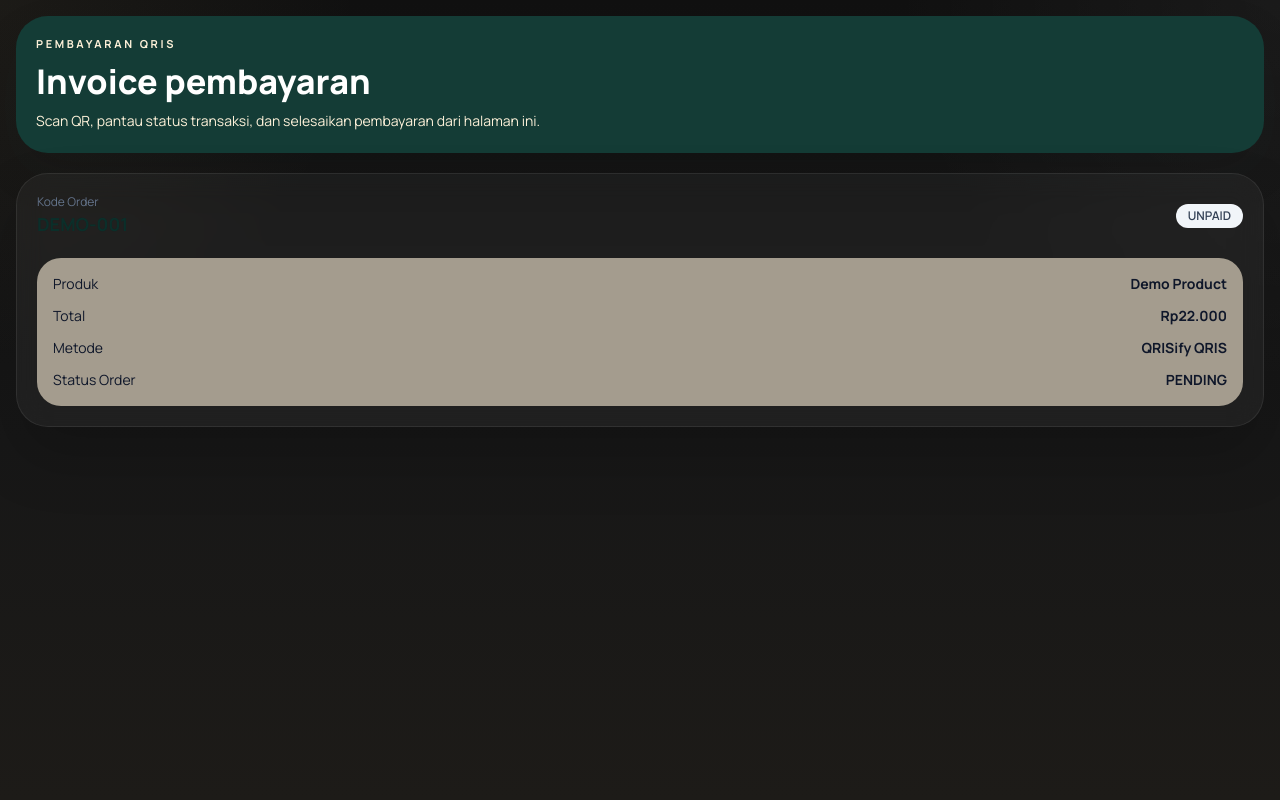
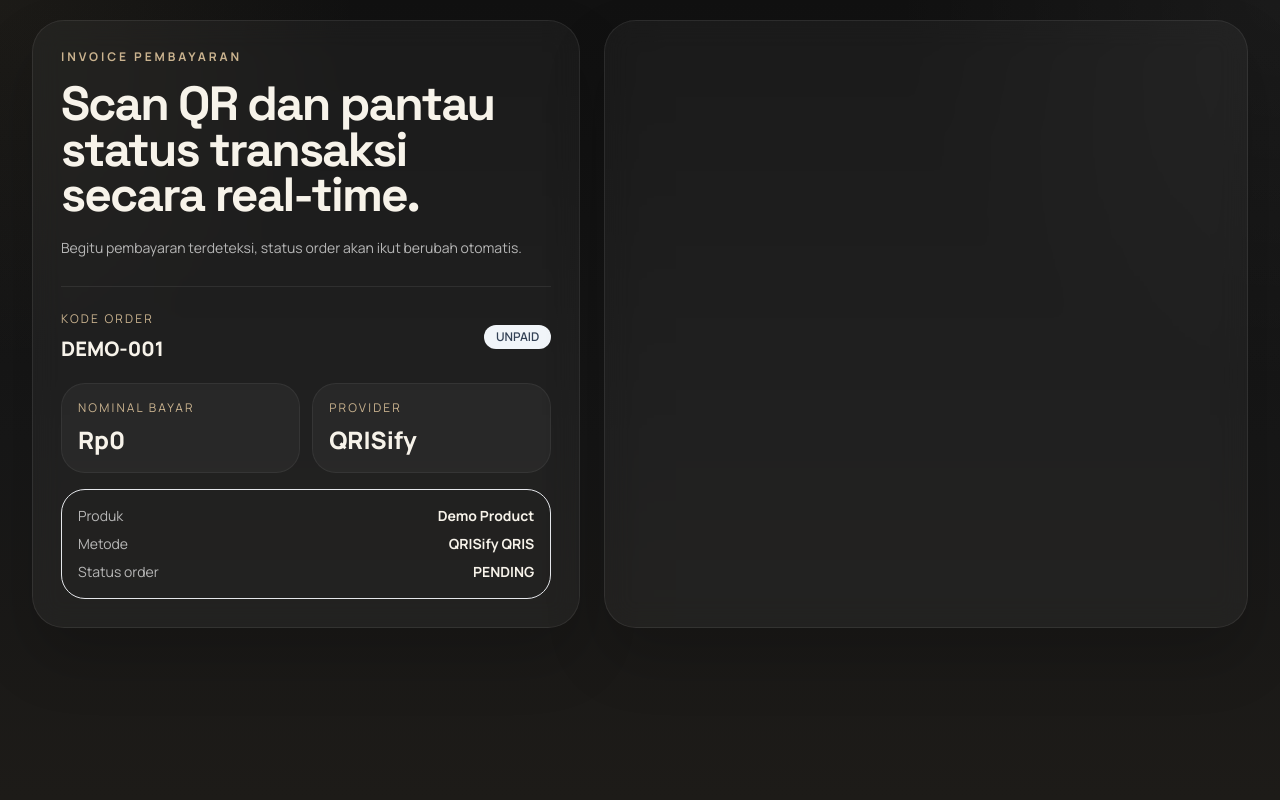
Before and after one commit to AdiityaAnugrah/jasajoki.me, a PHP site: page /invoice.php in a window 1280 px wide. Run offline with PHP 8.4, Linux system fonts and the light colour scheme; data that the repository does not hold is empty; some libraries are stand-ins or nearby versions.

Commit message:
Polish checkout and invoice to match storefront

```diff
--- a/store/invoice.php
+++ b/store/invoice.php
@@ -46,12 +46,12 @@ $pageTitle = 'Invoice ' . $orderCode;
 require __DIR__ . '/partials/header.php';
 ?>
 <div class="mobile-shell min-h-screen">
-<main class="px-4 pb-8 pt-4">
-    <div class="rounded-[32px] bg-[#143c36] p-5 text-white shadow-soft">
-        <p class="text-[11px] font-bold uppercase tracking-[0.24em] text-brand-100">Pembayaran QRIS</p>
-        <h1 class="mt-3 text-[34px] font-black leading-[0.95]">Invoice pembayaran</h1>
-        <p class="mt-3 text-sm leading-6 text-brand-100">Scan QR, pantau status transaksi, dan selesaikan pembayaran dari halaman ini.</p>
-    </div>
+<main class="store-container px-4 pb-10 pt-5 md:px-6 lg:px-8">
+    <section class="grid gap-6 xl:grid-cols-[0.92fr_1.08fr]">
+        <div class="card-soft rounded-[32px] p-5 md:p-7">
+            <p class="store-kicker text-xs font-bold uppercase tracking-[0.24em]">Invoice pembayaran</p>
+            <h1 class="store-heading mt-4 text-[34px] font-black leading-[0.95] text-[#f7f3ea] md:text-[48px]">Scan QR dan pantau status transaksi secara real-time.</h1>
+            <p class="store-muted mt-4 text-sm leading-7">Begitu pembayaran terdeteksi, status order akan ikut berubah otomatis.</p>
 
             <?php if ($flashSuccess): ?>
                 <div class="mt-4 rounded-[24px] bg-emerald-50 px-4 py-3 text-sm font-semibold text-emerald-700"><?= e($flashSuccess) ?></div>
@@ -60,81 +60,95 @@ require __DIR__ . '/partials/header.php';
                 <div class="mt-4 rounded-[24px] bg-rose-50 px-4 py-3 text-sm font-semibold text-rose-700"><?= e($flashError) ?></div>
             <?php endif; ?>
 
-    <section class="card-soft mt-5 rounded-[32px] p-5">
+            <div class="store-line mt-6 border-t pt-6">
                 <div class="flex items-center justify-between gap-3">
                     <div>
-                <div class="text-xs text-slate-500">Kode Order</div>
-                <div class="text-lg font-bold text-accent-900"><?= e($orderCode) ?></div>
+                        <div class="text-xs uppercase tracking-[0.18em] text-[#cab38f]">Kode order</div>
+                        <div class="mt-2 text-xl font-black text-[#f7f3ea]"><?= e($orderCode) ?></div>
                     </div>
                     <span class="rounded-full px-3 py-1 text-xs font-semibold <?= e(admin_order_status_badge($order['payment_status'] ?? 'UNPAID')) ?>">
                         <?= e($order['payment_status'] ?? 'UNPAID') ?>
                     </span>
                 </div>
 
-        <div class="mt-5 grid gap-3 rounded-3xl bg-brand-100/60 p-4 text-sm">
-            <div class="flex justify-between"><span>Produk</span><strong><?= e($order['product_name'] ?? 'Demo Product') ?></strong></div>
-            <div class="flex justify-between"><span>Total</span><strong><?= e(money($order['amount'] ?? 22000)) ?></strong></div>
-            <div class="flex justify-between"><span>Metode</span><strong>QRISify QRIS</strong></div>
-            <div class="flex justify-between"><span>Status Order</span><strong><?= e($order['order_status'] ?? 'PENDING') ?></strong></div>
+                <div class="mt-5 grid gap-3 sm:grid-cols-2">
+                    <div class="store-stat p-4">
+                        <div class="text-xs uppercase tracking-[0.18em] text-[#cab38f]">Nominal bayar</div>
+                        <div class="mt-2 text-2xl font-black text-[#f7f3ea]"><?= e(money((float) ($order['tripay_pay_code'] ?: $order['amount'] ?: 0))) ?></div>
                     </div>
-
-        <?php if ($order): ?>
-            <div class="mt-4 grid grid-cols-2 gap-3">
-                <div class="rounded-[24px] bg-[#faf4e6] p-4">
-                    <div class="text-xs uppercase tracking-[0.2em] text-slate-400">Nominal bayar</div>
-                    <div class="mt-2 text-2xl font-black text-accent-900"><?= e(money((float) ($order['tripay_pay_code'] ?: $order['amount']))) ?></div>
-                </div>
-                <div class="rounded-[24px] bg-[#edf2ec] p-4">
-                    <div class="text-xs uppercase tracking-[0.2em] text-slate-400">Provider</div>
-                    <div class="mt-2 text-2xl font-black text-accent-900">QRISify</div>
+                    <div class="store-stat p-4">
+                        <div class="text-xs uppercase tracking-[0.18em] text-[#cab38f]">Provider</div>
+                        <div class="mt-2 text-2xl font-black text-[#f7f3ea]">QRISify</div>
                     </div>
                 </div>
 
-            <div class="mt-4 rounded-3xl border border-brand-200 p-4 text-sm text-slate-600">
-                <div><strong>Nama:</strong> <?= e($order['customer_name']) ?></div>
-                <div class="mt-1"><strong>Email:</strong> <?= e($order['customer_email'] ?? '-') ?></div>
-                <div class="mt-1"><strong>Account:</strong> <?= e($order['customer_account']) ?></div>
-                <div class="mt-1"><strong>WhatsApp:</strong> <?= e($order['customer_whatsapp']) ?></div>
+                <div class="mt-4 rounded-[24px] border border-white/8 bg-white/4 p-4 text-sm">
+                    <div class="flex justify-between gap-4"><span class="store-muted">Produk</span><strong class="text-[#f7f3ea]"><?= e($order['product_name'] ?? 'Demo Product') ?></strong></div>
+                    <div class="mt-2 flex justify-between gap-4"><span class="store-muted">Metode</span><strong class="text-[#f7f3ea]">QRISify QRIS</strong></div>
+                    <div class="mt-2 flex justify-between gap-4"><span class="store-muted">Status order</span><strong class="text-[#f7f3ea]"><?= e($order['order_status'] ?? 'PENDING') ?></strong></div>
+                </div>
+            </div>
         </div>
 
+        <div class="card-soft rounded-[32px] p-5 md:p-7">
+            <?php if ($order): ?>
+                <div class="grid gap-4 xl:grid-cols-[0.95fr_1.05fr]">
+                    <div class="rounded-[28px] border border-white/8 bg-white/4 p-4 text-center">
+                        <div class="mb-3 text-sm font-semibold text-[#f7f3ea]">Scan QR untuk bayar</div>
                         <?php if (!empty($order['tripay_qr_url'])): ?>
-                <div class="mt-4 rounded-3xl border border-brand-200 p-4 text-center">
-                    <div class="mb-3 text-sm font-semibold text-slate-700">Scan QR untuk bayar</div>
-                    <img src="<?= e($order['tripay_qr_url']) ?>" alt="QRIS" class="mx-auto w-full max-w-[260px] rounded-2xl border border-brand-200">
+                            <img src="<?= e($order['tripay_qr_url']) ?>" alt="QRIS" class="mx-auto w-full max-w-[280px] rounded-2xl border border-white/10 bg-white p-2">
+                        <?php else: ?>
+                            <div class="store-media-fallback flex !h-[280px] items-center justify-center p-6">
+                                <div class="text-center">
+                                    <div class="text-sm font-bold uppercase tracking-[0.2em] text-brand-100">QR belum tersedia</div>
+                                    <div class="mt-3 text-2xl font-black">Coba refresh invoice</div>
                                 </div>
-            <?php endif; ?>
-
-            <div class="mt-4 grid gap-3">
-                <a href="<?= e(route_url('invoice.php?code=' . urlencode($orderCode))) ?>" class="inline-flex w-full justify-center rounded-2xl bg-accent-700 px-4 py-3 text-sm font-semibold text-white">Refresh status pembayaran</a>
-                <?php if (!qrisify_is_live() && !empty($order['tripay_reference'])): ?>
-                    <form method="post">
-                        <input type="hidden" name="action" value="test_pay">
-                        <button type="submit" class="inline-flex w-full justify-center rounded-2xl border border-brand-300 bg-white px-4 py-3 text-sm font-semibold text-accent-800">Simulasikan pembayaran test</button>
-                    </form>
+                            </div>
                         <?php endif; ?>
                     </div>
 
+                    <div class="space-y-4">
+                        <div class="rounded-[24px] border border-white/8 bg-white/4 p-4 text-sm">
+                            <div><strong class="text-[#f7f3ea]">Nama:</strong> <span class="store-muted"><?= e($order['customer_name']) ?></span></div>
+                            <div class="mt-2"><strong class="text-[#f7f3ea]">Email:</strong> <span class="store-muted"><?= e($order['customer_email'] ?? '-') ?></span></div>
+                            <div class="mt-2"><strong class="text-[#f7f3ea]">Account:</strong> <span class="store-muted"><?= e($order['customer_account']) ?></span></div>
+                            <div class="mt-2"><strong class="text-[#f7f3ea]">WhatsApp:</strong> <span class="store-muted"><?= e($order['customer_whatsapp']) ?></span></div>
+                        </div>
+
                         <?php if (!empty($order['tripay_pay_code'])): ?>
-                <div class="mt-4 rounded-3xl border border-brand-200 p-4 text-sm text-slate-700">
-                    <div class="text-xs uppercase tracking-[0.2em] text-slate-400">Nominal final QRIS</div>
-                    <div class="mt-2 text-xl font-extrabold"><?= e(money((float) $order['tripay_pay_code'])) ?></div>
-                    <div class="mt-2 text-xs text-slate-500">Sudah termasuk unique code dari gateway jika ada.</div>
-                </div>
-            <?php endif; ?>
-
-            <?php if (!empty($order['tripay_qr_string'])): ?>
-                <div class="mt-4 rounded-3xl border border-brand-200 p-4 text-xs leading-6 text-slate-600 break-all">
-                    <div class="mb-2 text-xs uppercase tracking-[0.2em] text-slate-400">QR String</div>
-                    <?= e($order['tripay_qr_string']) ?>
+                            <div class="rounded-[24px] border border-white/8 bg-white/4 p-4 text-sm">
+                                <div class="text-xs uppercase tracking-[0.2em] text-[#cab38f]">Nominal final QRIS</div>
+                                <div class="mt-2 text-2xl font-black text-[#f7f3ea]"><?= e(money((float) $order['tripay_pay_code'])) ?></div>
+                                <div class="store-muted mt-2 text-xs">Sudah termasuk unique code dari gateway jika ada.</div>
                             </div>
                         <?php endif; ?>
 
                         <?php if (!empty($order['expired_time'])): ?>
-                <div class="mt-4 rounded-[24px] bg-[#fff7e8] px-4 py-3 text-sm text-slate-500">
+                            <div class="rounded-[24px] bg-[#f0dfbf] px-4 py-3 text-sm text-[#171717]">
                                 Berlaku sampai: <strong><?= e(date('d M Y H:i', (int) $order['expired_time'])) ?></strong>
                             </div>
                         <?php endif; ?>
+
+                        <div class="grid gap-3">
+                            <a href="<?= e(route_url('invoice.php?code=' . urlencode($orderCode))) ?>" class="store-cta inline-flex w-full justify-center rounded-2xl px-4 py-3 text-sm font-semibold">Refresh status pembayaran</a>
+                            <?php if (!qrisify_is_live() && !empty($order['tripay_reference'])): ?>
+                                <form method="post">
+                                    <input type="hidden" name="action" value="test_pay">
+                                    <button type="submit" class="store-outline inline-flex w-full justify-center rounded-2xl px-4 py-3 text-sm font-semibold">Simulasikan pembayaran test</button>
+                                </form>
                             <?php endif; ?>
+                        </div>
+                    </div>
+                </div>
+
+                <?php if (!empty($order['tripay_qr_string'])): ?>
+                    <div class="store-line mt-5 rounded-[24px] border border-white/8 bg-white/4 p-4 text-xs leading-6 text-[#d9d1c4] break-all">
+                        <div class="mb-2 text-xs uppercase tracking-[0.2em] text-[#cab38f]">QR String</div>
+                        <?= e($order['tripay_qr_string']) ?>
+                    </div>
+                <?php endif; ?>
+            <?php endif; ?>
+        </div>
     </section>
 </main>
 </div>
```
Also changed, not shown: store/checkout.php (+43 -20 lines). Lines whose indentation alone changed are shown as unchanged.
